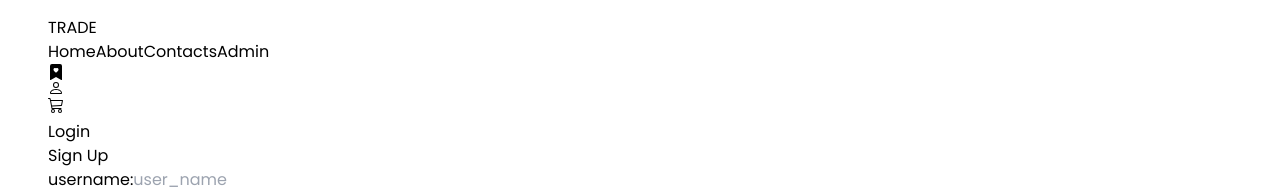
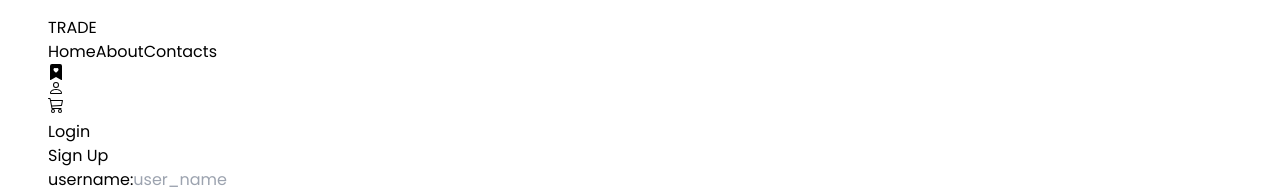
Before and after one commit to Bisinle/EcoMart, a React (Vite) app in the folder client/: page /signup in a window 1280 px wide. Shown: the top 194 px of the page. Built offline with nearby package versions, Linux system fonts and the light colour scheme.

Commit message:
Only users with admin role can access the admin component

```diff
--- a/client/src/components/Navbar.jsx
+++ b/client/src/components/Navbar.jsx
@@ -12,6 +12,8 @@ function Navbar() {
   const [showCart, setShowCart] = useState(false);
 
   const linkText = isLogedin ? "Logout" : "Login";
+
+  const userRole = localStorage.getItem("user_role");
 
   const handleLogout = () => {
     setIsLogedin(false);
@@ -28,7 +30,9 @@ function Navbar() {
           </NavLink>
           <NavLink to={"/about"}>About</NavLink>
           <NavLink to={"/contacts"}>Contacts</NavLink>
+          {userRole === "admin" && (
           <NavLink to={"/v-dash"}>Admin</NavLink>
+          )}
           <ul className="flex gap-8">
             <NavLink to="/wishlist">
               <li className="nav-blocks relative">
```
